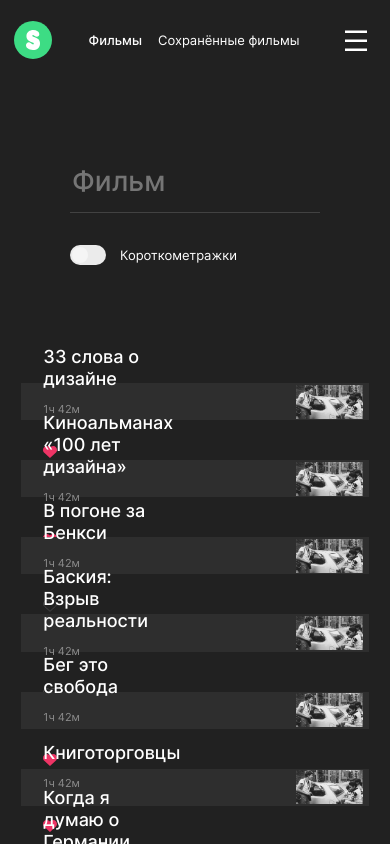
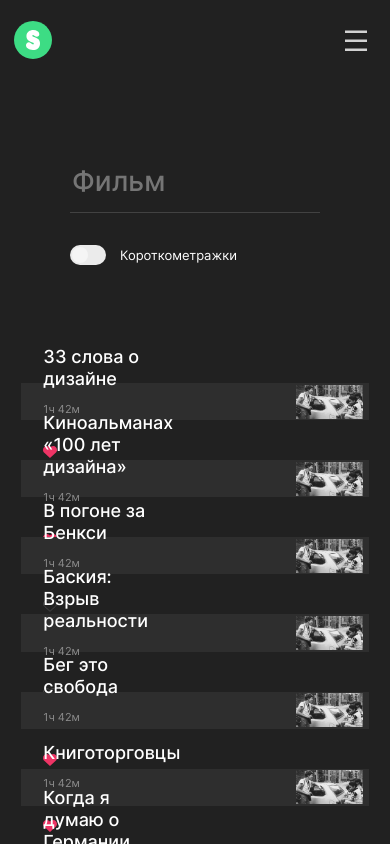
Before and after one commit to Vovkasquid/movies-explorer-frontend, a React (Create React App) app: page /movies in a window 390 px wide. In both pictures the pointer is over the picture 355 px from the left and 39 px from the top of the page. Shown: the top 844 px of the page. Built offline with nearby package versions, Linux system fonts and the light colour scheme.

Commit message:
feat: начать стилизовать header для разрешения 768px в Movies

```diff
--- a/src/components/Header/Header.css
+++ b/src/components/Header/Header.css
@@ -25,6 +25,11 @@
   font-size: 13px;
   line-height: 18px;
   text-align: right;
+  transition: opacity .3 ease;
+}
+
+.header__navigation-link:hover {
+  opacity: .8;
 }
 
 .header__navigation-link-active {
@@ -43,6 +48,11 @@
   font-weight: 500;
   padding: 8px 12px;
   box-sizing: border-box;
+  transition: opacity .3 ease;
+}
+
+.header__profile-link:hover {
+  opacity: .8;
 }
 
 .header__profile-link-title {
@@ -64,6 +74,11 @@
   font-weight: 500;
   font-size: 12px;
   line-height: 16px;
+  transition: opacity .3 ease;
+}
+
+.header__auth-link:hover {
+  opacity: .8;
 }
 
 .header__auth-link_type_register {
@@ -83,23 +98,31 @@
 
 .header__menu-button {
   display: none;
+  transition: opacity .3 ease;
+}
+
+.header__menu-button:hover {
+  opacity: .8;
 }
 
 @media (max-width: 800px) {
   .header {
     padding: 18px 30px 38px 30px;
   }
+  .header__profile-link {
+    display: none;
+  }
+  .header__menu-button {
+    display: block;
+  }
+  .header__navigation {
+    display: none;
+  }
 }
 
 @media (max-width: 500px) {
   .header {
     padding: 18px 14px 32px 14px;
-  }
-  .header__profile-link {
-    display: none;
-  }
-  .header__menu-button {
-    display: block;
   }
   .header__link-container {
     gap: 14px;
```
